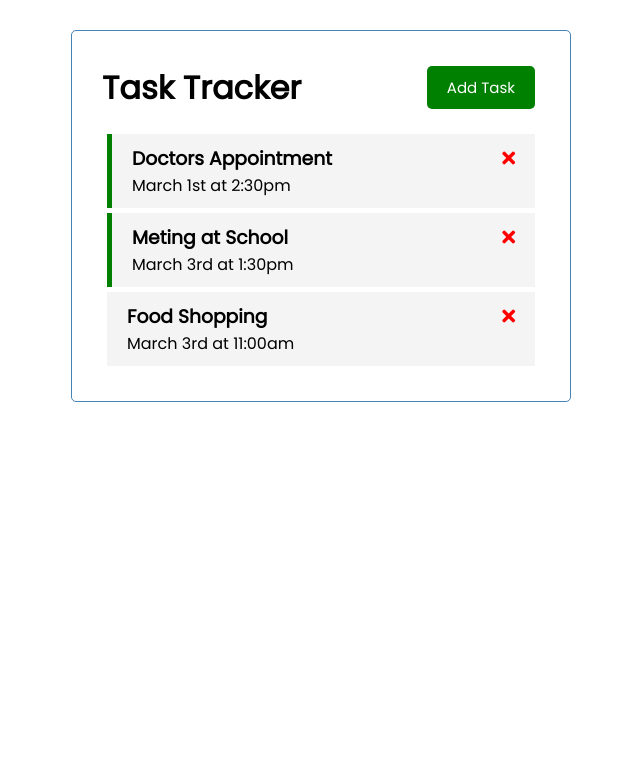
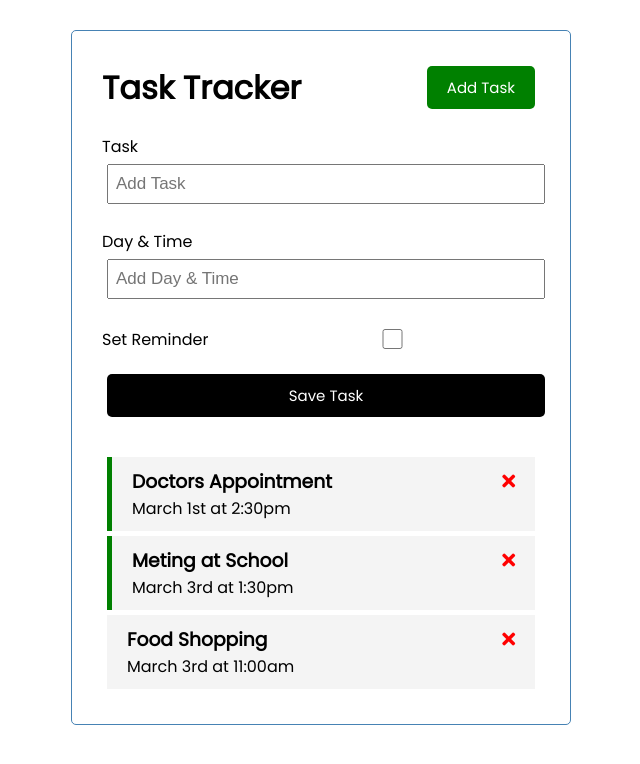
Before and after one commit to ChristopherKevinHamdajani/TaskManager, a Vue app: page / in a window 1280 px wide. Shown: the top 764 px of the page, without its empty margins (319-959 px from the left). Built offline with nearby package versions, Linux system fonts and the light colour scheme.

Commit message:
create a form to create new task

```diff
--- a/src/App.vue
+++ b/src/App.vue
@@ -1,6 +1,7 @@
 <template>
 <div class="container">
   <Header title="Task Tracker"/>
+  <AddTask @add-task="addTask"/>
   <Tasks @toggle-reminder = "toggleReminder" @delete-task="deleteTask" :tasks="tasks" />
 </div>
 
@@ -9,12 +10,13 @@
 <script>
 import Header from './components/Header'
 import Tasks from './components/Tasks'
-
+import AddTask from './components/AddTask'
 export default {
   name: 'App',
   components: {
     Header,
-    Tasks
+    Tasks,
+    AddTask,
   },
   data() {
     return {
@@ -29,6 +31,9 @@
     },
     toggleReminder(id) {
       this.tasks = this.tasks.map((task)=> task.id === id ? {...task, reminder: !task.reminder }: task )
+    },
+    addTask(task) {
+      this.tasks = [...this.tasks, task]
     }
   },
   created() {
--- /dev/null
+++ b/src/components/AddTask.vue
@@ -0,0 +1,90 @@
+<template>
+    <form @submit="onSubmit" class="add-form">
+    <div class="form-control">
+      <label>Task</label>
+      <input type="text" v-model="text" name="text" placeholder="Add Task" />
+    </div>
+    <div class="form-control">
+      <label>Day & Time</label>
+      <input
+        type="text"
+        v-model="day"
+        name="day"
+        placeholder="Add Day & Time"
+      />
+    </div>
+    <div class="form-control form-control-check">
+      <label>Set Reminder</label>
+      <input type="checkbox" v-model="reminder" name="reminder" />
+    </div>
+
+    <input type="submit" value="Save Task" class="btn btn-block" />
+  </form>
+</template>
+
+<script>
+export default {
+    name: 'AddTask',
+    data() {
+        return {
+            text: '',
+            day: '',
+            reminder: false
+        }
+    },
+    methods: {
+        onSubmit(e) {
+            e.preventDefault()
+
+            if(!this.text) {
+                alert('Please add a task')
+                return
+            }
+
+            const newTask = {
+                id: Math.floor(Math.random() * 100000),
+                text: this.text,
+                day: this.day,
+                reminder: this.reminder
+            }
+
+            this.$emit('add-task', newTask)
+
+            this.text = ''
+            this.day = ''
+            this.reminder = false
+        }
+    }
+}
+</script>
+
+<style scoped>
+.add-form {
+  margin-bottom: 40px;
+}
+.form-control {
+  margin: 20px 0;
+}
+.form-control label {
+  display: block;
+}
+.form-control input {
+  width: 100%;
+  height: 40px;
+  margin: 5px;
+  padding: 3px 7px;
+  font-size: 17px;
+}
+.form-control-check {
+  display: flex;
+  align-items: center;
+  justify-content: space-between;
+}
+.form-control-check label {
+  flex: 1;
+}
+.form-control-check input {
+  flex: 2;
+  height: 20px;
+}
+</style>
```
